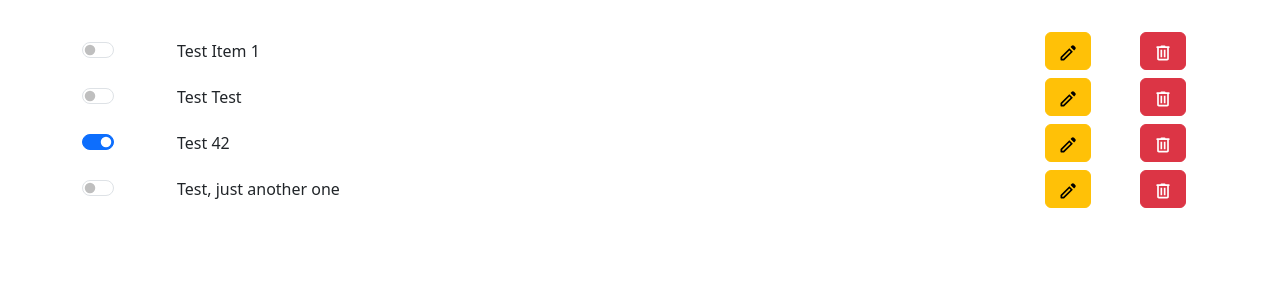
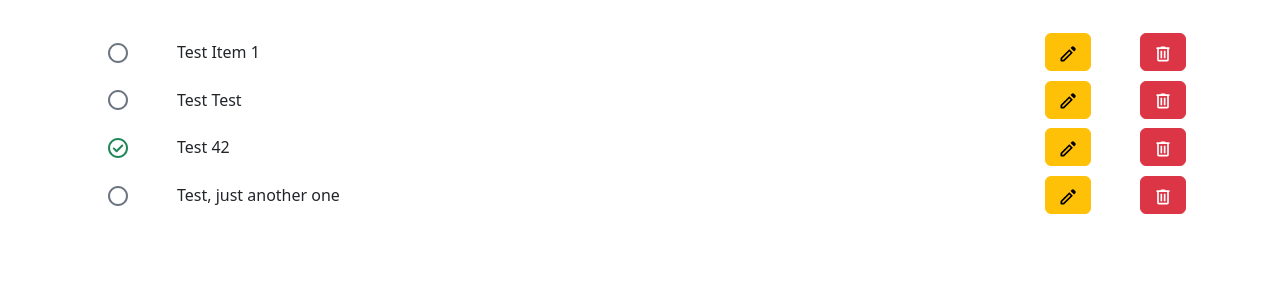
Before and after one commit to tamer4osman/WBS-React-ToDo-List, a React (Vite) app: page / in a window 1280 px wide. Shown: the top 300 px of the page. Built offline with nearby package versions, Linux system fonts and the light colour scheme.

Commit message:
Switched checkbox with SVG checkmark images

```diff
--- a/src/components/TodoItem.jsx
+++ b/src/components/TodoItem.jsx
@@ -14,10 +14,16 @@ const TodoItem = (props) => {
   // extract handlers from props
   const { doneHandler, editHandler, deleteHandler } = props;
 
+  // svg image paths for checked and unchecked items
+  const uncheckedPath =
+    "M12 22q-2.075 0-3.9-.788t-3.175-2.137q-1.35-1.35-2.137-3.175T2 12q0-2.075.788-3.9t2.137-3.175q1.35-1.35 3.175-2.137T12 2q2.075 0 3.9.788t3.175 2.137q1.35 1.35 2.138 3.175T22 12q0 2.075-.788 3.9t-2.137 3.175q-1.35 1.35-3.175 2.138T12 22Zm0-2q3.35 0 5.675-2.325T20 12q0-3.35-2.325-5.675T12 4Q8.65 4 6.325 6.325T4 12q0 3.35 2.325 5.675T12 20Zm0-8Z";
+  const checkedPath =
+    "m10.6 13.8l-2.15-2.15q-.275-.275-.7-.275t-.7.275q-.275.275-.275.7t.275.7L9.9 15.9q.3.3.7.3t.7-.3l5.65-5.65q.275-.275.275-.7t-.275-.7q-.275-.275-.7-.275t-.7.275L10.6 13.8ZM12 22q-2.075 0-3.9-.788t-3.175-2.137q-1.35-1.35-2.137-3.175T2 12q0-2.075.788-3.9t2.137-3.175q1.35-1.35 3.175-2.137T12 2q2.075 0 3.9.788t3.175 2.137q1.35 1.35 2.138 3.175T22 12q0 2.075-.788 3.9t-2.137 3.175q-1.35 1.35-3.175 2.138T12 22Zm0-2q3.35 0 5.675-2.325T20 12q0-3.35-2.325-5.675T12 4Q8.65 4 6.325 6.325T4 12q0 3.35 2.325 5.675T12 20Zm0-8Z";
+
   // changes status of todo to done
-  const changeDoneStatus = (event) => {
-    setIsDone(event.currentTarget.checked);
-    doneHandler(props.id, event.currentTarget.checked);
+  const changeDoneStatus = () => {
+    setIsDone(!isDone);
+    doneHandler(props.id, !isDone);
   };
 
   // edit is finished (one way or another)
@@ -48,18 +54,11 @@ const TodoItem = (props) => {
     <div className="row align-items-center flex-nowrap g-1 g-md-4 mb-2">
       {/* Done Checkbox */}
       <div className="col">
-        <div className="form-check form-switch">
-          <input
-            className="form-check-input"
-            type="checkbox"
-            role="switch"
-            id={props.id}
-            checked={isDone}
-            onChange={(event) => changeDoneStatus(event)}
-            style={{ cursor: "pointer" }}
-          />
-          <label className="form-check-label" htmlFor={props.id}></label>
-        </div>
+        <button className="btn" onClick={() => changeDoneStatus()}>
+          <svg xmlns="http://www.w3.org/2000/svg" width="24" height="24" viewBox="0 0 24 24">
+            <path fill={isDone ? "#1D8757" : "#6C7580"} d={isDone ? checkedPath : uncheckedPath} />
+          </svg>
+        </button>
       </div>
 
       {/* Text / Edit Field */}
```
